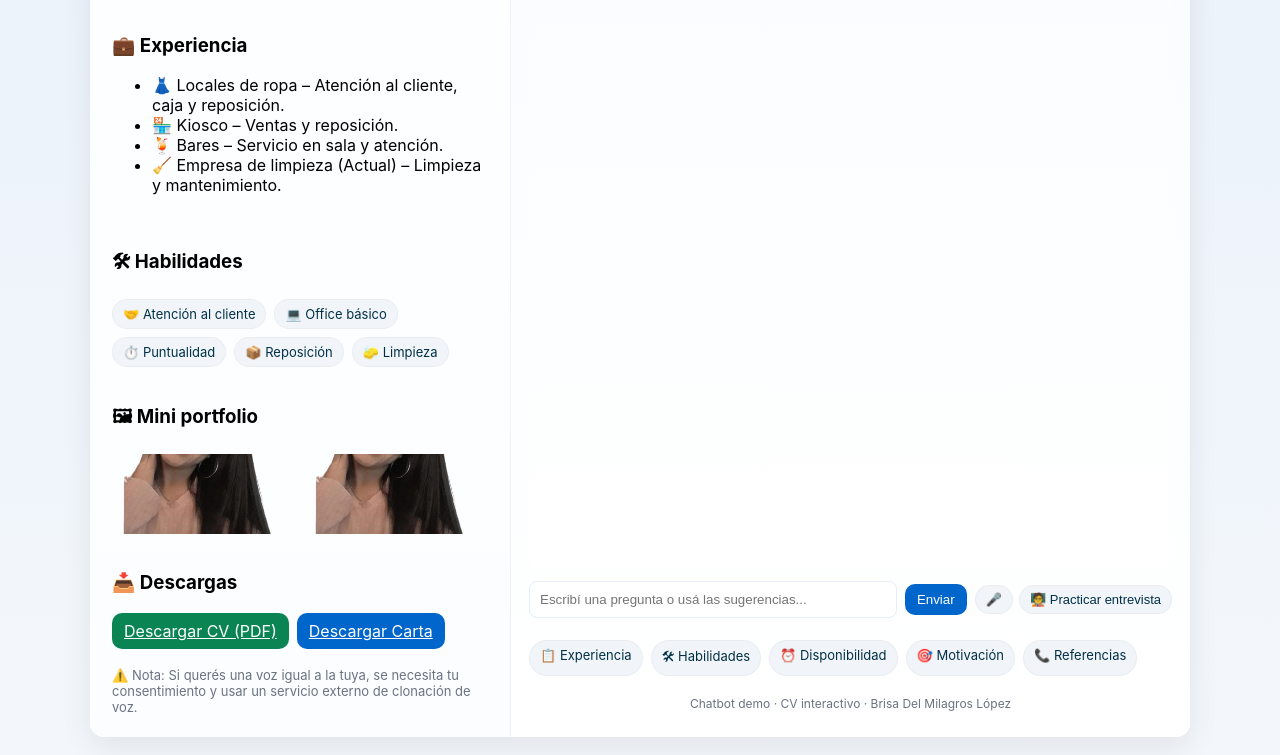
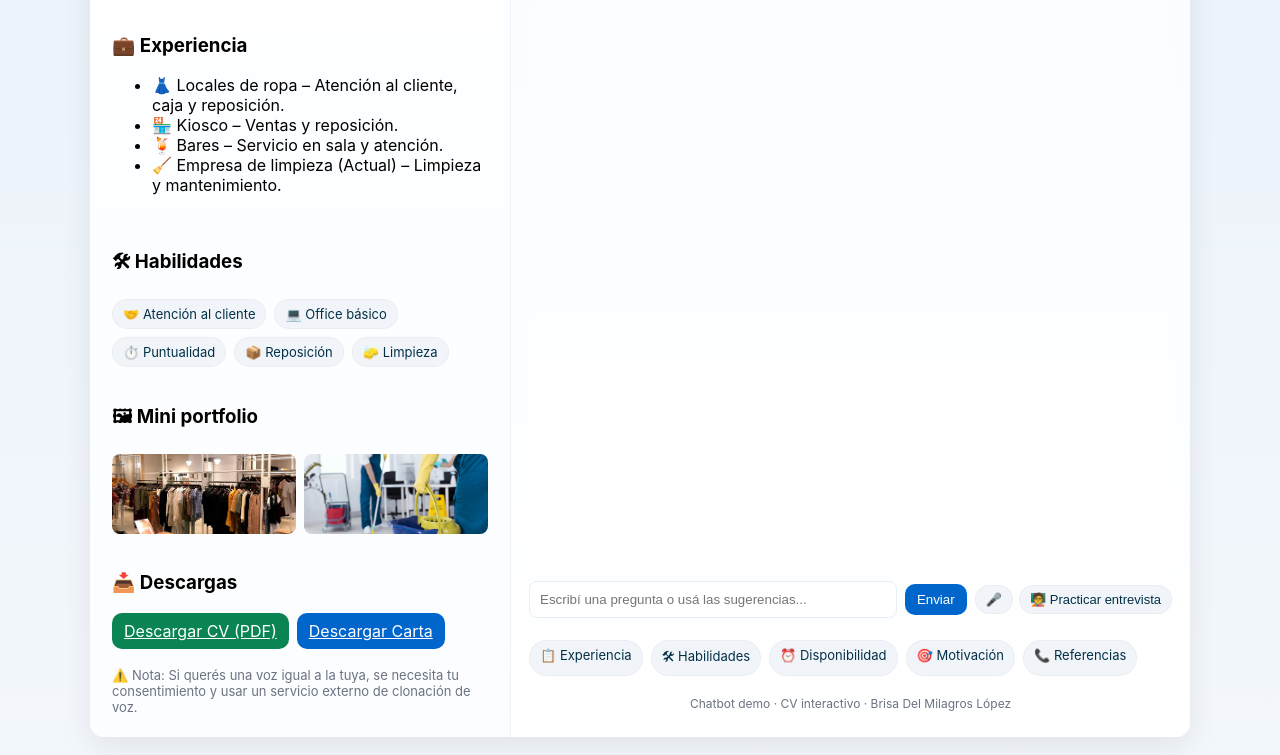
Before and after one commit to waltermarce/Brisa_Del_Milagros_Lopez, a plain HTML site: page index.html in a window 1280 px wide. Shown: the part 448-1203 px from the top of the page. Drawn offline with nearby package versions, Linux system fonts and the light colour scheme.

Commit message:
Update index.html

```diff
--- a/index.html
+++ b/index.html
@@ -101,8 +101,8 @@
       <div class="section">
         <h3>🖼 Mini portfolio</h3>
         <div class="portfolio">
-          <img src="IMG-20250910-WA0039 - Editado.png" alt="Trabajo 1">
-          <img src="IMG-20250910-WA0039 - Editado.png" alt="Trabajo 1">
+          <img src="local.jpg" alt="Trabajo 1">
+          <img src="limpieza.jpg" alt="Trabajo 1">
         </div>
       </div>
 
```
